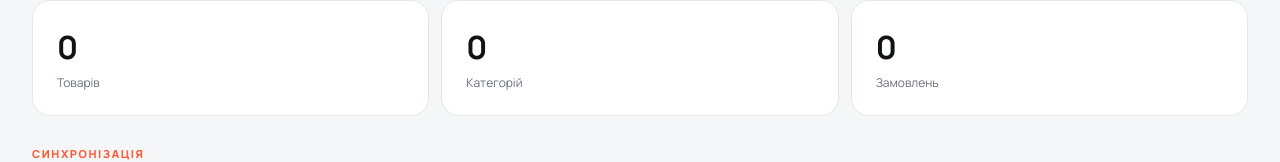
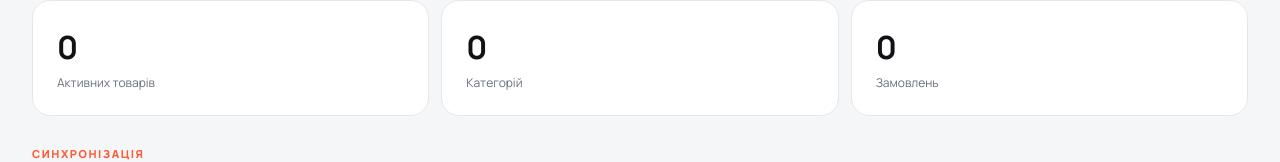
Before and after one commit to seregachuhleb1981-stack/oksa-marketplace, a Next.js app: page /admin in a window 1280 px wide. Shown: the part 379-541 px from the top of the page. Built offline with nearby package versions, Linux system fonts and the light colour scheme; no server answers; the database is empty.

Commit message:
Align admin product count with active catalog

```diff
--- a/app/admin/page.tsx
+++ b/app/admin/page.tsx
@@ -11,7 +11,7 @@ export default async function AdminPage() {
   }
 
   const [products, categories, orders, imports] = await Promise.all([
-    prisma.product.count(),
+    prisma.product.count({ where: { status: "ACTIVE" } }),
     prisma.category.count(),
     prisma.order.count(),
     prisma.importRun.findMany({
@@ -39,7 +39,7 @@ export default async function AdminPage() {
       <section className="admin-stats">
         <div>
           <strong>{products}</strong>
-          <span>Товарів</span>
+          <span>Активних товарів</span>
         </div>
         <div>
           <strong>{categories}</strong>
```
